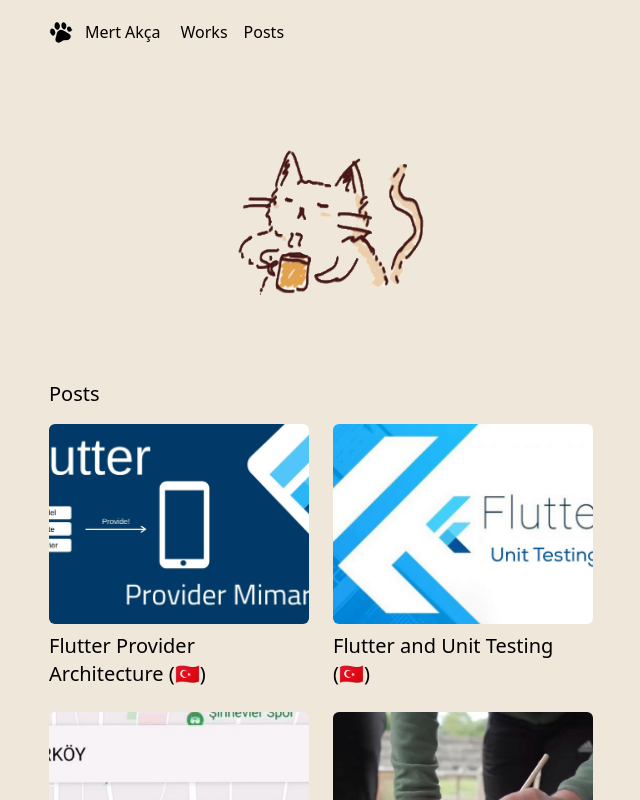
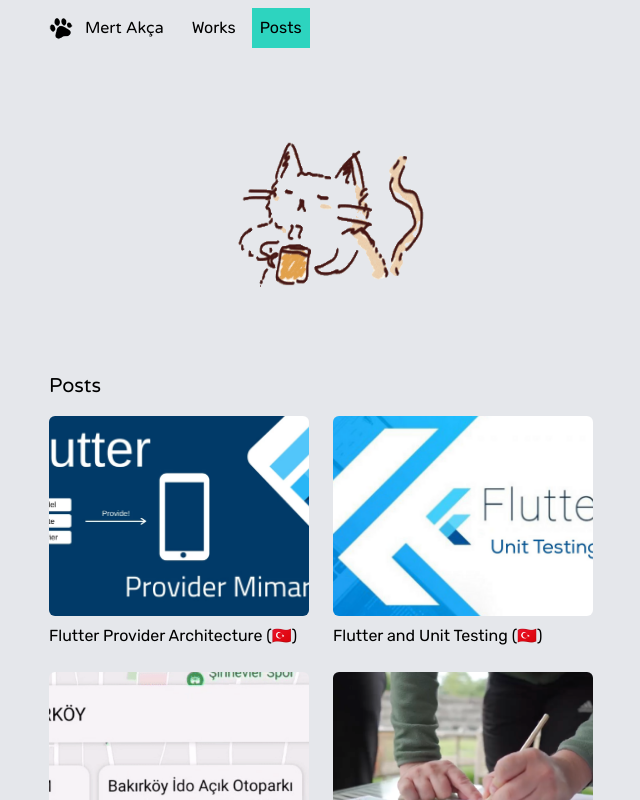
Before and after one commit to utarit/portfolio-website, a Next.js app: page /posts in a window 1280 px wide. Shown: the top 800 px of the page, without its empty margins (319-959 px from the left). Built offline with nearby package versions, Linux system fonts and the light colour scheme.

Commit message:
Add fonts

```diff
--- /dev/null
+++ b/app/fonts.ts
@@ -0,0 +1,14 @@
+import { Rubik, Varela_Round } from "next/font/google";
+
+export const headingFont = Varela_Round({
+  weight: "400",
+  subsets: ["latin"],
+  variable: "--font-heading",
+  display: "swap",
+});
+
+export const documentFont = Rubik({
+  subsets: ["latin"],
+  variable: "--font-document",
+  display: "swap",
+});
--- a/app/globals.css
+++ b/app/globals.css
@@ -18,3 +18,16 @@
   color: var(--foreground-rgb);
   background: var(--background-rgb);
 }
+
+html {
+  font-family: var(--font-document);
+}
+
+h1,
+h2,
+h3,
+h4,
+h5,
+h6 {
+  font-family: var(--font-heading);
+}
--- a/app/layout.tsx
+++ b/app/layout.tsx
@@ -2,6 +2,8 @@
 import "./globals.css";
 import type { Metadata } from "next";
 import CatGif from "@/components/CatGif";
+import { headingFont, documentFont } from "./fonts";
+import classNames from "classnames";
 
 export const metadata: Metadata = {
   title: "Potfolio - Mert AKCA",
@@ -34,8 +36,11 @@
   children: React.ReactNode;
 }) {
   return (
-    <html lang="en">
-      <body className="container max-w-xl mx-auto px-4">
+    <html
+      lang="en"
+      className={classNames(documentFont.variable, headingFont.variable)}
+    >
+      <body className="container max-w-xl mx-auto px-4 text-black bg-gray-200 dark:text-white dark:bg-gray-800">
         <Navbar />
         <CatGif />
         {children}
--- a/app/page.tsx
+++ b/app/page.tsx
@@ -51,9 +51,9 @@
         </p>
         <Link
           href="/works"
-          className="bg-teal-300 hover:bg-teal-400 active:bg-teal-500 text-black px-4 py-2 rounded-md mt-4 font-semibold inline-block"
+          className="bg-teal-600 dark:bg-teal-400 hover:bg-teal-500 active:bg-teal-600 text-white dark:text-black px-4 py-2 rounded-md mt-4 font-semibold inline-block"
         >
-          My Works
+          My Works &gt;
         </Link>
       </section>
       <section>
--- a/app/posts/page.tsx
+++ b/app/posts/page.tsx
@@ -38,7 +38,7 @@
           <GridItem
             key={el.url}
             url={el.url}
-            title={el.title}
+            description={el.title}
             thumbnail={el.thumbnail}
             blank
           />
--- a/components/Navbar.tsx
+++ b/components/Navbar.tsx
@@ -1,12 +1,18 @@
+"use client";
+
 import Image from "next/image";
 import Link from "next/link";
-import React from "react";
+import React, { useCallback, useEffect } from "react";
 import NavLink from "./NavLink";
+import classNames from "classnames";
+import { usePathname } from "next/navigation";
 
 const Navbar = () => {
+  const pathname = usePathname();
+
   return (
-    <header className="flex gap-5 py-5">
-      <Link href="/" className="group flex gap-3">
+    <header className="flex gap-5 py-2">
+      <Link href="/" className="group flex gap-3 items-center">
         <Image
           className="group-hover:rotate-[20deg] dark:invert"
           src="/images/footprint.png"
@@ -17,9 +23,19 @@
         <h1>Mert Akça</h1>
       </Link>
 
-      <nav className="flex gap-4">
-        <NavLink href="/works">Works</NavLink>
-        <NavLink href="/posts">Posts</NavLink>
+      <nav className="flex gap-2">
+        <NavLink
+          href="/works"
+          className={classNames("p-2", pathname === "/works" && "bg-teal-400")}
+        >
+          Works
+        </NavLink>
+        <NavLink
+          href="/posts"
+          className={classNames("p-2", pathname === "/posts" && "bg-teal-400")}
+        >
+          Posts
+        </NavLink>
       </nav>
     </header>
   );
--- a/components/works/Article.tsx
+++ b/components/works/Article.tsx
@@ -23,7 +23,7 @@
           </Link>
           &gt;
           <h2 className="text-xl">{title}</h2>
-          <time className="self-start bg-gray-600 text-xs px-1 font-bold rounded-sm">
+          <time className="self-start dark:bg-gray-600 bg-gray-200 text-xs px-1 font-bold rounded-sm">
             {year}
           </time>
         </header>
@@ -31,7 +31,7 @@
         <dl className="grid grid-cols-[96px_auto] gap-4 py-4">
           {pills.map((el) => (
             <>
-              <dt className="bg-green-600 bg-opacity-10 text-green-200 rounded uppercase text-xs px-1 font-bold flex justify-center items-center">
+              <dt className="bg-green-200 text-green-900 dark:bg-opacity-10 dark:bg-green-500  dark:text-green-200 rounded uppercase text-xs px-1 font-bold flex justify-center items-center">
                 {el.label}
               </dt>
               <dd>
--- a/components/works/GridItem.tsx
+++ b/components/works/GridItem.tsx
@@ -1,11 +1,12 @@
+import classNames from "classnames";
 import Image from "next/image";
 import Link from "next/link";
 import React from "react";
 
 type Props = {
   thumbnail: string;
-  title: string;
-  description?: string;
+  title?: string;
+  description: string;
   url: string;
   blank?: boolean;
 };
@@ -16,13 +17,13 @@
         <Image
           className="rounded-md h-[200px] object-cover"
           src={thumbnail}
-          alt={title}
+          alt={title || description}
           height={200}
           width={400}
         />
       </Link>
-      <h3 className="text-xl mt-2">{title}</h3>
-      {description && <p>{description}</p>}
+      {title && <h3 className="text-xl mt-2">{title}</h3>}
+      <p className={classNames(!title && "mt-2")}>{description}</p>
     </li>
   );
 };
```
Also changed, not shown: tailwind.config.ts (+9 -9 lines).
